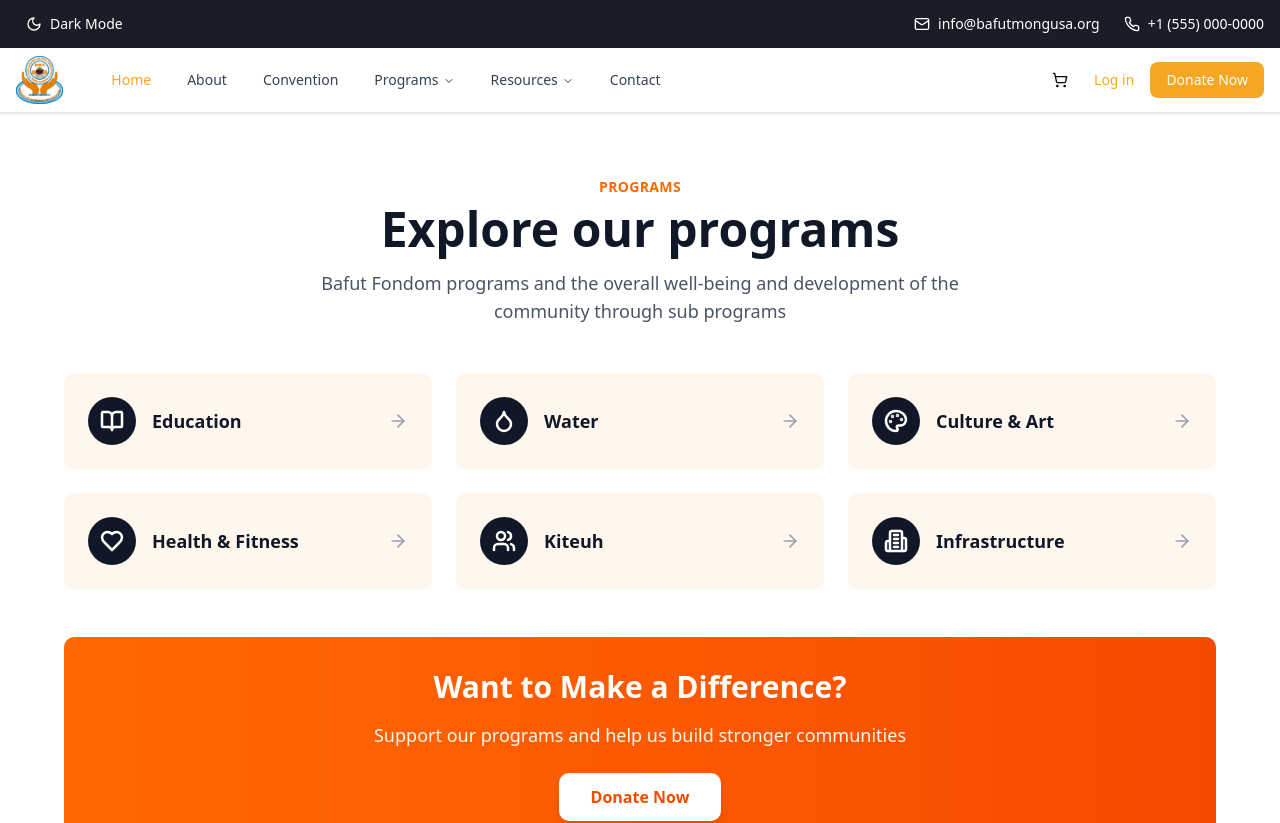
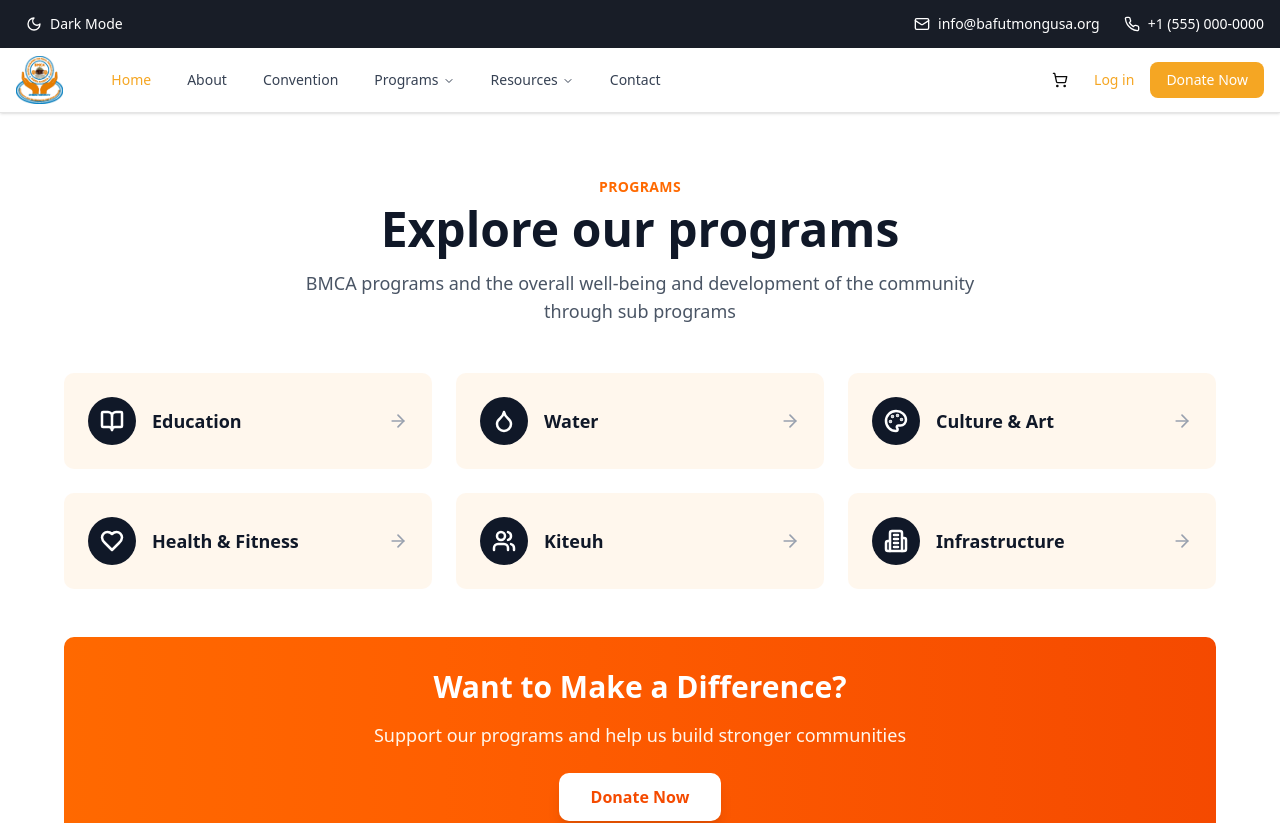
Before and after one commit to Abdoulaye-Thespy/BMCAREVAMP, a Next.js app: page /programs in a window 1280 px wide. Shown: the top 823 px of the page. Built offline with nearby package versions, Linux system fonts and the light colour scheme.

Commit message:
change  grammar

```diff
--- a/src/components/sections/programs-section.js
+++ b/src/components/sections/programs-section.js
@@ -57,7 +57,7 @@ export default function ProgramsSection() {
           <p className="text-orange-500 font-semibold text-sm uppercase tracking-wide mb-2">Programs</p>
           <h2 className="text-4xl sm:text-5xl font-bold text-gray-900 mb-4">Explore our programs</h2>
           <p className="text-gray-600 max-w-2xl mx-auto text-lg">
-            Bafut Fondom programs and the overall well-being and development of the community through sub programs
+            BMCA programs and the overall well-being and development of the community through sub programs
           </p>
         </div>
 
```
